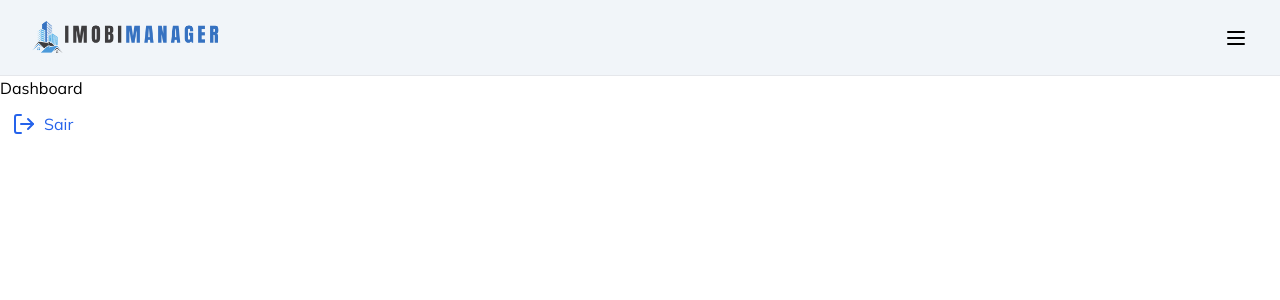
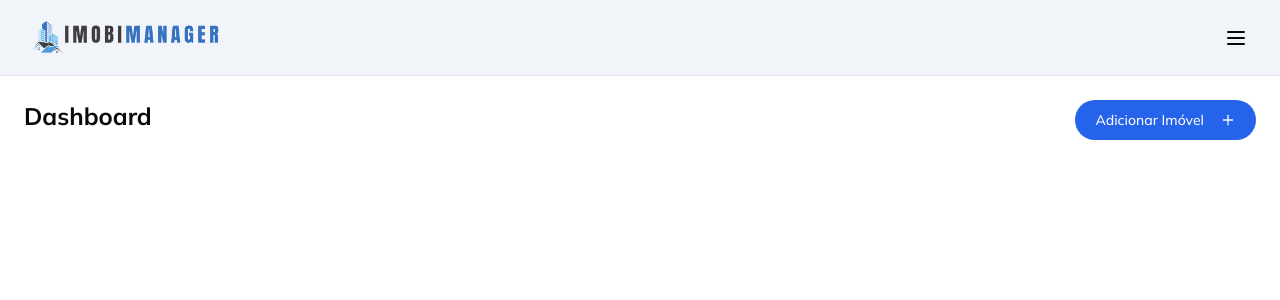
Before and after one commit to gahalberto/ImobiManager-frontend, a Next.js app: page /dashboard in a window 1280 px wide. Shown: the top 300 px of the page. Built offline with nearby package versions, Linux system fonts and the light colour scheme; no server answers.

Commit message:
feat: dashboard

```diff
--- a/app/(pages)/dashboard/page.tsx
+++ b/app/(pages)/dashboard/page.tsx
@@ -1,21 +1,22 @@
 "use client";
 import Navbar from "@/app/_components/Nav";
-import { LogOutIcon } from "lucide-react";
-import { signOut } from "next-auth/react";
+import { Button } from "@/app/_components/ui/button";
+import { PlusIcon } from "lucide-react";
 
 const DashboardPage = () => {
   return (
-    <div>
+    <>
       <Navbar />
-      <h1>Dashboard</h1>
-
-      <div
-        className="cursor-pointer p-3 text-blue-600 hover:text-gray-800 hover:bg-gray-300 rounded transition-colors flex items-center gap-2"
-        onClick={() => signOut()}
-      >
-        <LogOutIcon /> Sair
+      <div className="space-y-6 p-6">
+        <div className="flex justify-between">
+          <h1 className="text-2xl font-bold">Dashboard</h1>
+          <Button className="rounded-full bg-blue-600 p-5">
+            Adicionar Imóvel
+            <PlusIcon className="ml-2" />
+          </Button>
+        </div>
       </div>
-    </div>
+    </>
   );
 };
 
--- a/app/_components/Nav.tsx
+++ b/app/_components/Nav.tsx
@@ -9,7 +9,7 @@ import {
   SheetTitle,
   SheetTrigger,
 } from "@/components/ui/sheet";
-import { LogOutIcon, MenuIcon } from "lucide-react";
+import { LayoutDashboard, LogOutIcon, MenuIcon } from "lucide-react";
 import { Separator } from "./ui/separator";
 import { signOut, useSession } from "next-auth/react";
 import { usePathname } from "next/navigation";
@@ -32,12 +32,22 @@ const Navbar = () => {
             {session?.user ? (
               <>
                 <SheetTitle>Olá, {session.user.name}</SheetTitle>
-                <SheetDescription className="flex justify-center p-3" asChild>
-                  <div
-                    className="flex text-center cursor-pointer p-3 text-blue-600 hover:text-gray-800 hover:bg-gray-300 rounded transition-colors items-center gap-2"
-                    onClick={() => signOut()}
-                  >
-                    <LogOutIcon size={20} /> Sair
+                <SheetDescription
+                  className="flex-col justify-center p-3"
+                  asChild
+                >
+                  <div>
+                    <Link href="/dashboard">
+                      <div className="flex text-center cursor-pointer p-3 text-blue-600 hover:text-gray-800 hover:bg-gray-300 rounded transition-colors items-center gap-2">
+                        <LayoutDashboard size={20} /> Dashboard
+                      </div>
+                    </Link>
+                    <div
+                      className="flex text-center cursor-pointer p-3 text-gray-600 hover:text-gray-800 hover:bg-gray-300 rounded transition-colors items-center gap-2"
+                      onClick={() => signOut()}
+                    >
+                      <LogOutIcon size={20} /> Sair
+                    </div>
                   </div>
                 </SheetDescription>
               </>
@@ -52,7 +62,7 @@ const Navbar = () => {
             )}
           </SheetHeader>
           <Separator className="mt-5 mb-5" />
-          <div className="flex flex-col justify-center items-center gap-5">
+          <div className="flex flex-col gap-5">
             <Link
               href="/"
               className={`w-full text-center py-4  ${
--- a/app/globals.css
+++ b/app/globals.css
@@ -6,8 +6,76 @@ body {
   font-family: Arial, Helvetica, sans-serif;
 }
 
+@layer utilities {
+  .text-balance {
+    text-wrap: balance;
+  }
+}
+
 @layer base {
   :root {
+    --background: 0 0% 100%;
+    --foreground: 240 10% 3.9%;
+    --card: transparent; /* Adjusted to be transparent */
+    --card-foreground: 240 10% 3.9%;
+    --popover: 0 0% 100%;
+    --popover-foreground: 240 10% 3.9%;
+    --primary: 102 59% 44%; /* Adjusted for #55B02E */
+    --primary-foreground: 355.7 100% 97.3%;
+    --secondary: 240 4.8% 95.9%;
+    --secondary-foreground: 240 5.9% 10%;
+    --muted: 240 4.8% 95.9%;
+    --muted-foreground: 240 3.8% 46.1%;
+    --accent: 240 4.8% 95.9%;
+    --accent-foreground: 240 5.9% 10%;
+    --destructive: 0 84.2% 60.2%;
+    --destructive-foreground: 0 0 100%;
+    --border: 240 5.9% 90%;
+    --input: 240 5.9% 90%;
+    --ring: 102 59% 44%; /* Adjusted for #55B02E */
     --radius: 0.5rem;
+    --chart-1: 12 76% 61%;
+    --chart-2: 173 58% 39%;
+    --chart-3: 197 37% 24%;
+    --chart-4: 43 74% 66%;
+    --chart-5: 27 87% 67%;
+  }
+
+  .dark {
+    --background: 20 14.3% 4.1%;
+    --foreground: 0 0% 95%;
+    --card: transparent; /* Adjusted to be transparent */
+    --card-foreground: 0 0% 95%;
+    --popover: 0 0% 9%;
+    --popover-foreground: 0 0% 95%;
+    --primary: 102 59% 44%; /* Adjusted for #55B02E */
+    --primary-foreground: 0 0 100% --secondary: 240 3.7% 15.9%;
+    --secondary-foreground: 0 0 100%;
+    --muted: 0 0% 15%;
+    --muted-foreground: 240 5% 64.9%;
+    --accent: 12 6.5% 15.1%;
+    --accent-foreground: 0 0 100%;
+    --destructive: 0 62.8% 30.6%;
+    --destructive-foreground: 0 85.7% 97.3%;
+    --border: 240 3.7% 15.9%;
+    --input: 240 3.7% 15.9%;
+    --ring: 102 59% 44%; /* Adjusted for #55B02E */
+    --chart-1: 220 70% 50%;
+    --chart-2: 160 60% 45%;
+    --chart-3: 30 80% 55%;
+    --chart-4: 280 65% 60%;
+    --chart-5: 340 75% 55%;
   }
 }
+
+@layer base {
+  * {
+    @apply border-border;
+  }
+  html {
+    @apply h-full;
+  }
+  body {
+    @apply h-full bg-background text-foreground;
+  }
+}
--- a/app/layout.tsx
+++ b/app/layout.tsx
@@ -19,7 +19,7 @@ export default function RootLayout({
 }>) {
   return (
     <html lang="en">
-      <body className={`${mulish.className} antialiased`}>
+      <body className={`${mulish.className} `}>
         <AuthProvider>{children}</AuthProvider>
       </body>
     </html>
--- a/tailwind.config.ts
+++ b/tailwind.config.ts
@@ -1,6 +1,6 @@
 import type { Config } from "tailwindcss";
 
-export default {
+const config: Config = {
   darkMode: ["class"],
   content: [
     "./pages/**/*.{js,ts,jsx,tsx,mdx}",
@@ -10,15 +10,55 @@ export default {
   theme: {
     extend: {
       colors: {
-  			background: 'var(--background)',
-  			foreground: 'var(--foreground)'
+        danger: "#F6352E",
+        background: "hsl(var(--background))",
+        foreground: "hsl(var(--foreground))",
+        card: {
+          DEFAULT: "hsl(var(--card))",
+          foreground: "hsl(var(--card-foreground))",
+        },
+        popover: {
+          DEFAULT: "hsl(var(--popover))",
+          foreground: "hsl(var(--popover-foreground))",
+        },
+        primary: {
+          DEFAULT: "hsl(var(--primary))",
+          foreground: "hsl(var(--primary-foreground))",
+        },
+        secondary: {
+          DEFAULT: "hsl(var(--secondary))",
+          foreground: "hsl(var(--secondary-foreground))",
+        },
+        muted: {
+          DEFAULT: "hsl(var(--muted))",
+          foreground: "hsl(var(--muted-foreground))",
+        },
+        accent: {
+          DEFAULT: "hsl(var(--accent))",
+          foreground: "hsl(var(--accent-foreground))",
+        },
+        destructive: {
+          DEFAULT: "hsl(var(--destructive))",
+          foreground: "hsl(var(--destructive-foreground))",
+        },
+        border: "hsl(var(--border))",
+        input: "hsl(var(--input))",
+        ring: "hsl(var(--ring))",
+        chart: {
+          "1": "hsl(var(--chart-1))",
+          "2": "hsl(var(--chart-2))",
+          "3": "hsl(var(--chart-3))",
+          "4": "hsl(var(--chart-4))",
+          "5": "hsl(var(--chart-5))",
+        },
       },
       borderRadius: {
-  			lg: 'var(--radius)',
-  			md: 'calc(var(--radius) - 2px)',
-  			sm: 'calc(var(--radius) - 4px)'
-  		}
-  	}
+        lg: "var(--radius)",
+        md: "calc(var(--radius) - 2px)",
+        sm: "calc(var(--radius) - 4px)",
+      },
+    },
   },
   plugins: [require("tailwindcss-animate")],
-} satisfies Config;
+};
+export default config;
```
Lines whose indentation alone changed are shown as unchanged.
